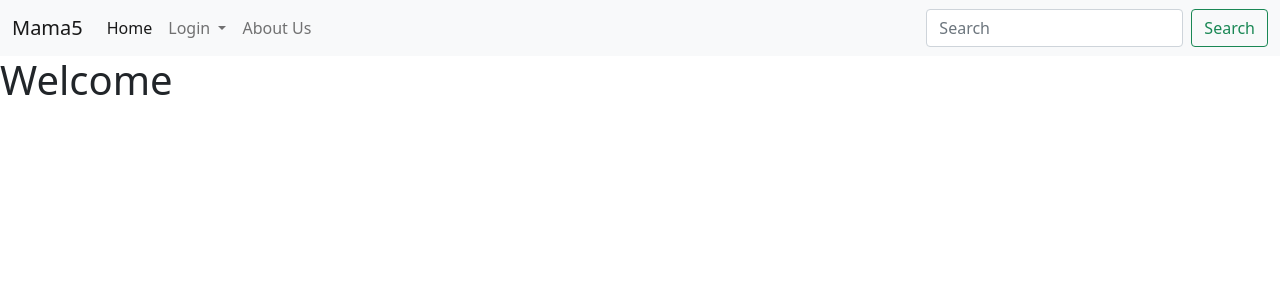
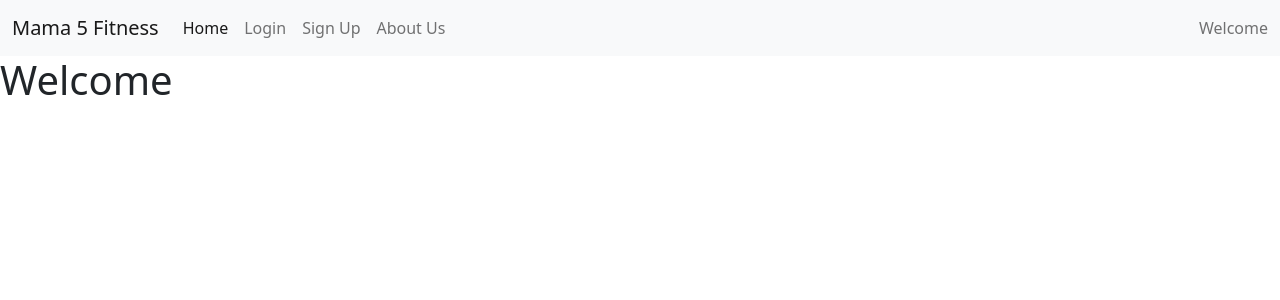
Before and after one commit to Jacob-Short/mama_5_django, a Django app: page / in a window 1280 px wide. Shown: the top 300 px of the page. Run offline with Django 3.2, Linux system fonts and the light colour scheme.

Commit message:
changed out bootstrap navbar

```diff
--- a/templates/base.html
+++ b/templates/base.html
@@ -1,5 +1,6 @@
 <!DOCTYPE html>
 <html lang="en">
+
 <head>
   <meta charset="UTF-8">
   <meta http-equiv="X-UA-Compatible" content="IE=edge">
@@ -8,37 +9,33 @@
     integrity="sha384-KyZXEAg3QhqLMpG8r+8fhAXLRk2vvoC2f3B09zVXn8CA5QIVfZOJ3BCsw2P0p/We" crossorigin="anonymous">
   <title>Home</title>
 </head>
+
 <body>
   <nav class="navbar navbar-expand-lg navbar-light bg-light">
     <div class="container-fluid">
-    <a class="navbar-brand" href="#">Mama5</a>
-    <button class="navbar-toggler" type="button" data-bs-toggle="collapse" data-bs-target="#navbarSupportedContent" aria-controls="navbarSupportedContent" aria-expanded="false" aria-label="Toggle navigation">
+      <a class="navbar-brand" href="#">Mama 5 Fitness</a>
+      <button class="navbar-toggler" type="button" data-bs-toggle="collapse" data-bs-target="#navbarText"
+        aria-controls="navbarText" aria-expanded="false" aria-label="Toggle navigation">
         <span class="navbar-toggler-icon"></span>
       </button>
-    <div class="collapse navbar-collapse" id="navbarSupportedContent">
+      <div class="collapse navbar-collapse" id="navbarText">
         <ul class="navbar-nav me-auto mb-2 mb-lg-0">
           <li class="nav-item">
-          <a class="nav-link active" aria-current="page" href="#">Home</a>
+            <a class="nav-link active" aria-current="page" href="{% url 'home' %}">Home</a>
           </li>
-        <li class="nav-item dropdown">
-          <a class="nav-link dropdown-toggle" href="#" id="navbarDropdown" role="button" data-bs-toggle="dropdown" aria-expanded="false">
-            Login
-          </a>
-          <ul class="dropdown-menu" aria-labelledby="navbarDropdown">
-            <li><a class="dropdown-item" href="{% url 'login' %}">Login</a></li>
-            <li><a class="dropdown-item" href="#">Sign Up</a></li>
-            <li><hr class="dropdown-divider"></li>
-            <li><a class="dropdown-item" href="#">Something else here</a></li>
-          </ul>
+          <li class="nav-item">
+            <a class="nav-link" href="{% url 'login' %}">Login</a>
+          </li>
+          <li class="nav-item">
+            <a class="nav-link" href="#">Sign Up</a>
           </li>
           <li class="nav-item">
             <a class="nav-link" href="#">About Us</a>
           </li>
         </ul>
-      <form class="d-flex">
-        <input class="form-control me-2" type="search" placeholder="Search" aria-label="Search">
-        <button class="btn btn-outline-success" type="submit">Search</button>
-      </form>
+        <span class="navbar-text">
+          Welcome
+        </span>
       </div>
     </div>
   </nav>
@@ -50,4 +47,5 @@
     integrity="sha384-cn7l7gDp0eyniUwwAZgrzD06kc/tftFf19TOAs2zVinnD/C7E91j9yyk5//jjpt/"
     crossorigin="anonymous"></script>
 </body>
+
 </html>
```
Lines whose indentation alone changed are shown as unchanged.
